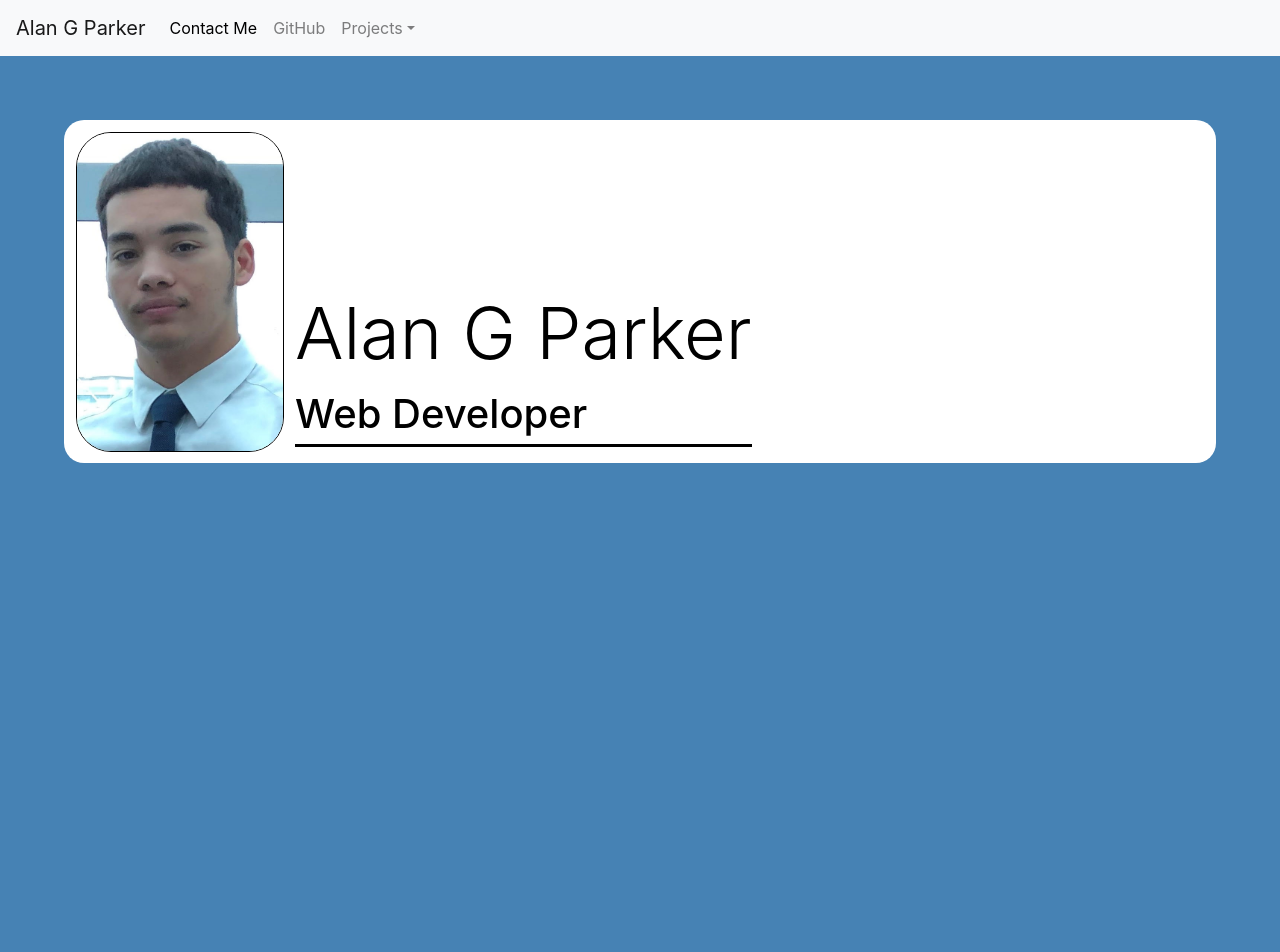
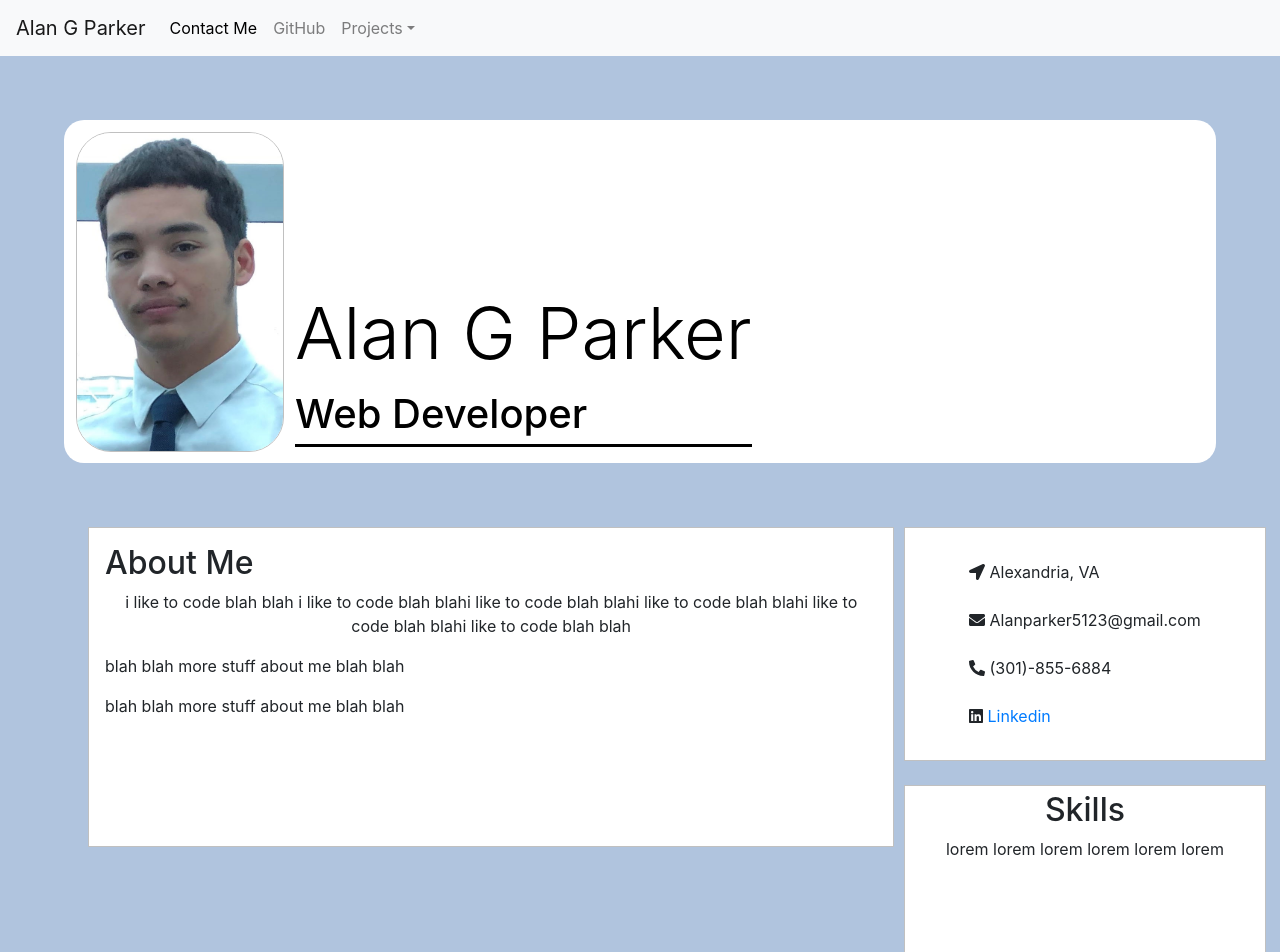
Before and after one commit to alan5123/portfolio, a React (Create React App) app: page / in a window 1280 px wide. Shown: the top 952 px of the page. Before the commit the page ends 800 px from the top, so only its background shows below. Built offline with nearby package versions, Linux system fonts and the light colour scheme.

Commit message:
lots of progress

```diff
--- a/package.json
+++ b/package.json
@@ -3,6 +3,12 @@
   "version": "0.1.0",
   "private": true,
   "dependencies": {
+    "@fortawesome/fontawesome-free": "^5.12.1",
+    "@fortawesome/fontawesome-svg-core": "^1.2.27",
+    "@fortawesome/free-brands-svg-icons": "^5.12.1",
+    "@fortawesome/free-regular-svg-icons": "^5.12.1",
+    "@fortawesome/free-solid-svg-icons": "^5.12.1",
+    "@fortawesome/react-fontawesome": "^0.1.8",
     "axios": "^0.19.2",
     "bootstrap": "^4.4.1",
     "react": "^16.6.1",
--- a/src/App.js
+++ b/src/App.js
@@ -1,14 +1,23 @@
 import React, { useState } from "react";
 import Header from "./components/Header"
 import NavBar from "./components/NavBar";
-import Main from "./components/Main"
+import Main from "./components/Main";
+
+import ReactDOM from 'react-dom'
+import { library } from '@fortawesome/fontawesome-svg-core'
+import { fab,  } from '@fortawesome/free-brands-svg-icons'
+import {faLocationArrow, faEnvelope, faPhoneAlt, } from '@fortawesome/free-solid-svg-icons'
+
+library.add(fab, faLocationArrow, faEnvelope, faPhoneAlt, )
 function App() {
 
-  document.body.style = 'background: STEELBLUE;';
+  document.body.style = 'background: LIGHTSTEELBLUE;';
   return (
     <div>
      <NavBar/>
      <Header/>
+     <Main/>
+
      </div>
 
   );
--- a/src/components/Header.js
+++ b/src/components/Header.js
@@ -23,7 +23,7 @@ border-radius:35px;
 margin-right:5%;
 margin-left 5px;
 margin:1%;
-border:solid black 1px;
+border: solid silver 1.7px;
 
 `
 
--- a/src/components/Main.js
+++ b/src/components/Main.js
@@ -1,18 +1,96 @@
 import React from 'react';
 import styled from "styled-components"
+import { FontAwesomeIcon } from '@fortawesome/react-fontawesome'
 
+
+const Flex = styled.div `
+display:flex;
+
+`
+const ContactDiv = styled.div `
+display:flex;
+flex-direction:column;
+
+width:100%;
+margin:0 %;
+padding:2rem 4rem;
+border: solid silver 1.7px;
+background-color:white;
+`
+const SetWidth = styled.div `
+width:70%;
+text-align:center;
+height:20rem;
+
+margin-left:8px
+`
+
+const Skills = styled.div `
+border: solid silver 1.7px;
+margin-top:1.5rem;
+height:20rem;
+display: flex;
+flex-direction:column;
+align-items:center;
+padding-top:5px;
+background-color:white;
+`
+
+
+const AboutText =styled.div `
+display: flex;
+flex-direction:column;
+justify-content:flex-start;
+align-items:flex-start;
+border: solid silver 1.7px;
+height:20rem;
+margin-left:5rem;
+padding:1rem;
+width:90%;
+background-color:white;
+
+`
 
 const Main = (props) => {
     return (
-        <div>
-      <div className = 'FirstColumn'>
+        <Flex>
+      <SetWidth className = 'FirstColumn'>
+     <AboutText className = 'About'>
+        <h2>About Me</h2>
+        <p>i like to code blah blah i like to code blah blahi like to code blah blahi like to code blah blahi like to code blah blahi like to code blah blah</p>
 
-      </div>
+        <p>blah blah more stuff about me blah blah</p>
+        <p>blah blah more stuff about me blah blah</p>
+     </AboutText>
+      </SetWidth>
+
+
 
       <div className = 'SecondColumn'>
-          sdad
-      </div>
-      </div>
+
+            <ContactDiv className = 'contact'>
+                <div>
+            <FontAwesomeIcon icon="location-arrow"  />  Alexandria, VA
+            </div>
+            <br></br>
+            <div><FontAwesomeIcon icon="envelope"  /> Alanparker5123@gmail.com</div>
+           <br></br>
+            <div><FontAwesomeIcon icon="phone-alt"  /> (301)-855-6884</div>
+            <br></br>
+           <div> <FontAwesomeIcon icon={['fab', 'linkedin']} />
+           <a href = "https://www.linkedin.com/in/alan-parker-4b03601a3/"> Linkedin</a>
+
+           </div>
+             </ContactDiv>
+
+             <Skills className = 'Skills'>
+                <h2> Skills </h2>
+<p>lorem lorem lorem lorem lorem lorem</p>
+
+             </Skills>
+
+        </div>
+      </Flex>
     );
   };
 
```
Also changed, not shown: 1 other file (tests, documents, lock files or other folders).
